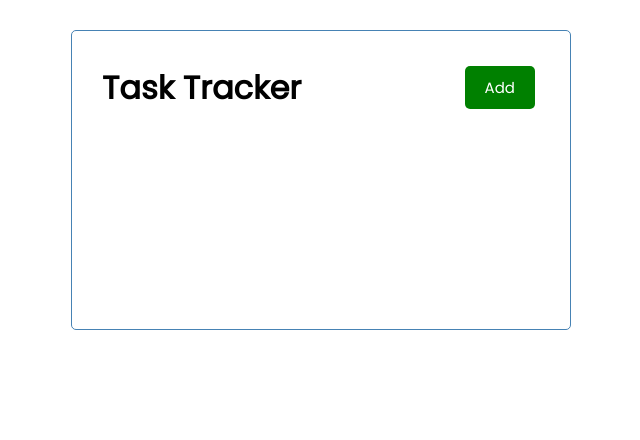
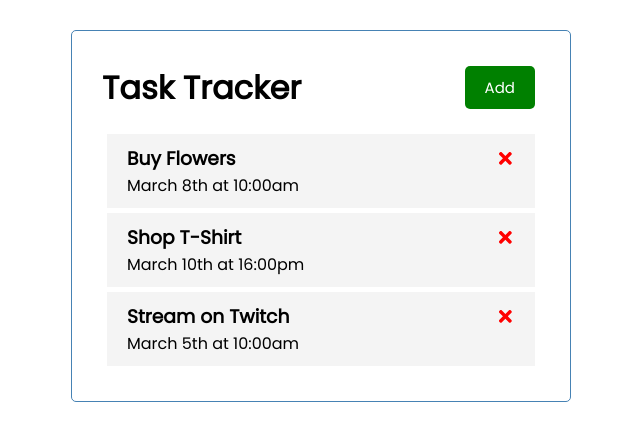
Before and after one commit to v1becheck/react-task-tracker, a React (Create React App) app: page / in a window 1280 px wide. Shown: the top 440 px of the page, without its empty margins (319-959 px from the left). Built offline with nearby package versions, Linux system fonts and the light colour scheme.

Commit message:
Implemented Tasks design and delete functionality

```diff
--- a/package.json
+++ b/package.json
@@ -8,6 +8,7 @@
     "@testing-library/user-event": "^13.5.0",
     "react": "^18.2.0",
     "react-dom": "^18.2.0",
+    "react-icons": "^4.8.0",
     "react-scripts": "5.0.1",
     "web-vitals": "^2.1.4"
   },
--- a/src/App.js
+++ b/src/App.js
@@ -1,10 +1,43 @@
 // import React from 'react';
 import Header from './components/Header';
+import Tasks from './components/Tasks';
+import { useState } from 'react';
 
 function App() {
+  const [tasks, setTasks] = useState([
+    {
+      id: 1,
+      text: 'Buy Flowers',
+      day: 'March 8th at 10:00am',
+      reminder: true,
+    },
+    {
+      id: 2,
+      text: 'Shop T-Shirt',
+      day: 'March 10th at 16:00pm',
+      reminder: false,
+    },
+    {
+      id: 3,
+      text: 'Stream on Twitch',
+      day: 'March 5th at 10:00am',
+      reminder: true,
+    },
+  ]);
+
+  //delete task
+  const deleteTask = (id) => {
+    setTasks(tasks.filter((task) => task.id !== id));
+  };
+
   return (
     <div className='container'>
       <Header />
+      {tasks.length > 0 ? (
+        <Tasks tasks={tasks} onDelete={deleteTask} />
+      ) : (
+        'No Tasks to Show'
+      )}
     </div>
   );
 }
--- /dev/null
+++ b/src/components/Task.js
@@ -0,0 +1,18 @@
+import { FaTimes } from 'react-icons/fa';
+
+function Task({ task, onDelete }) {
+  return (
+    <div className='task'>
+      <h3>
+        {task.text}{' '}
+        <FaTimes
+          style={{ color: 'red', cursor: 'pointer' }}
+          onClick={() => onDelete(task.id)}
+        />
+      </h3>
+      <p>{task.day}</p>
+    </div>
+  );
+}
+
+export default Task;
--- /dev/null
+++ b/src/components/Tasks.js
@@ -0,0 +1,13 @@
+import Task from './Task';
+
+const Tasks = ({ tasks, onDelete }) => {
+  return (
+    <>
+      {tasks.map((task) => (
+        <Task key={task.id} task={task} onDelete={onDelete} />
+      ))}
+    </>
+  );
+};
+
+export default Tasks;
```
Also changed, not shown: 1 other file (tests, documents, lock files or other folders).
